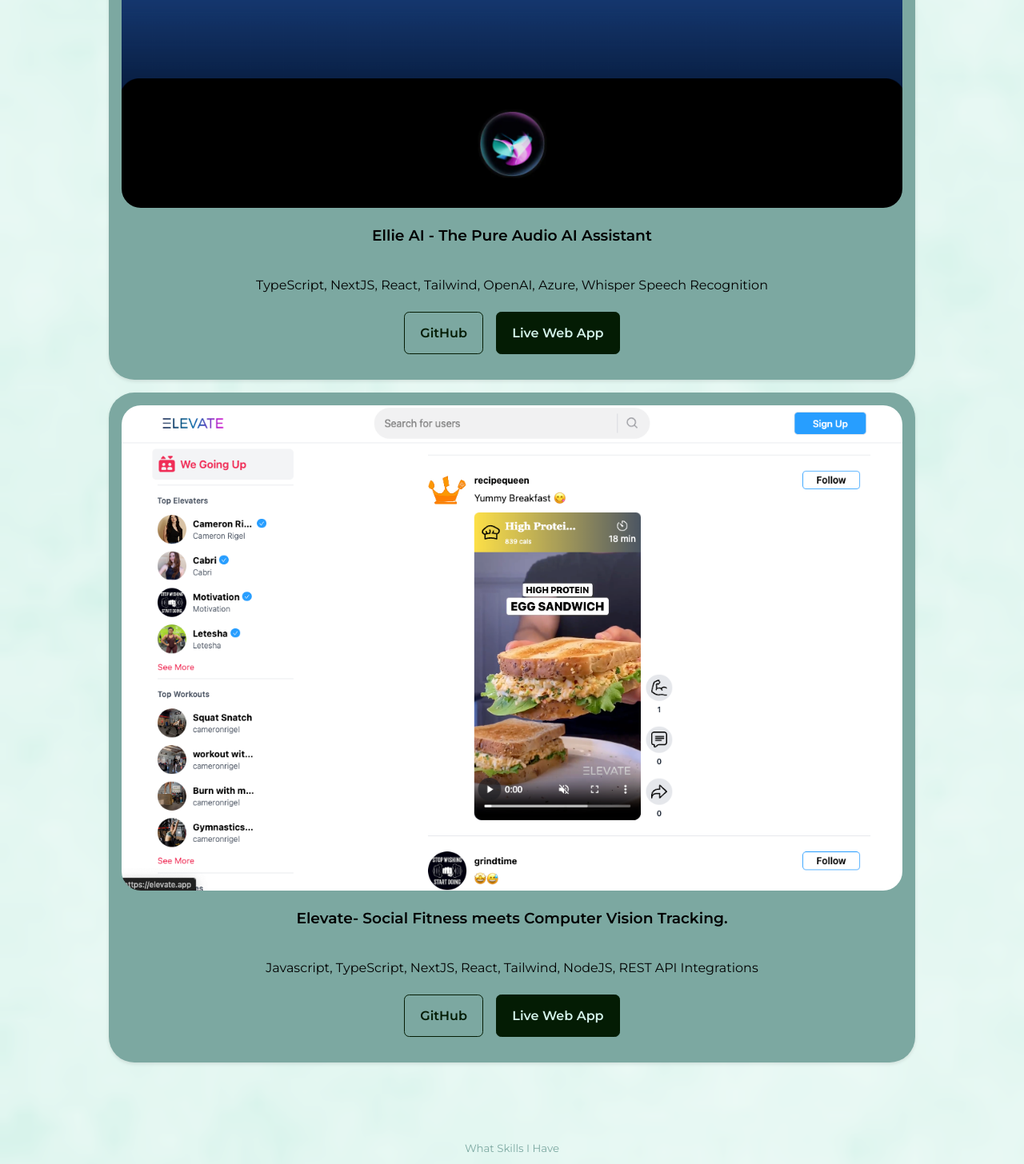
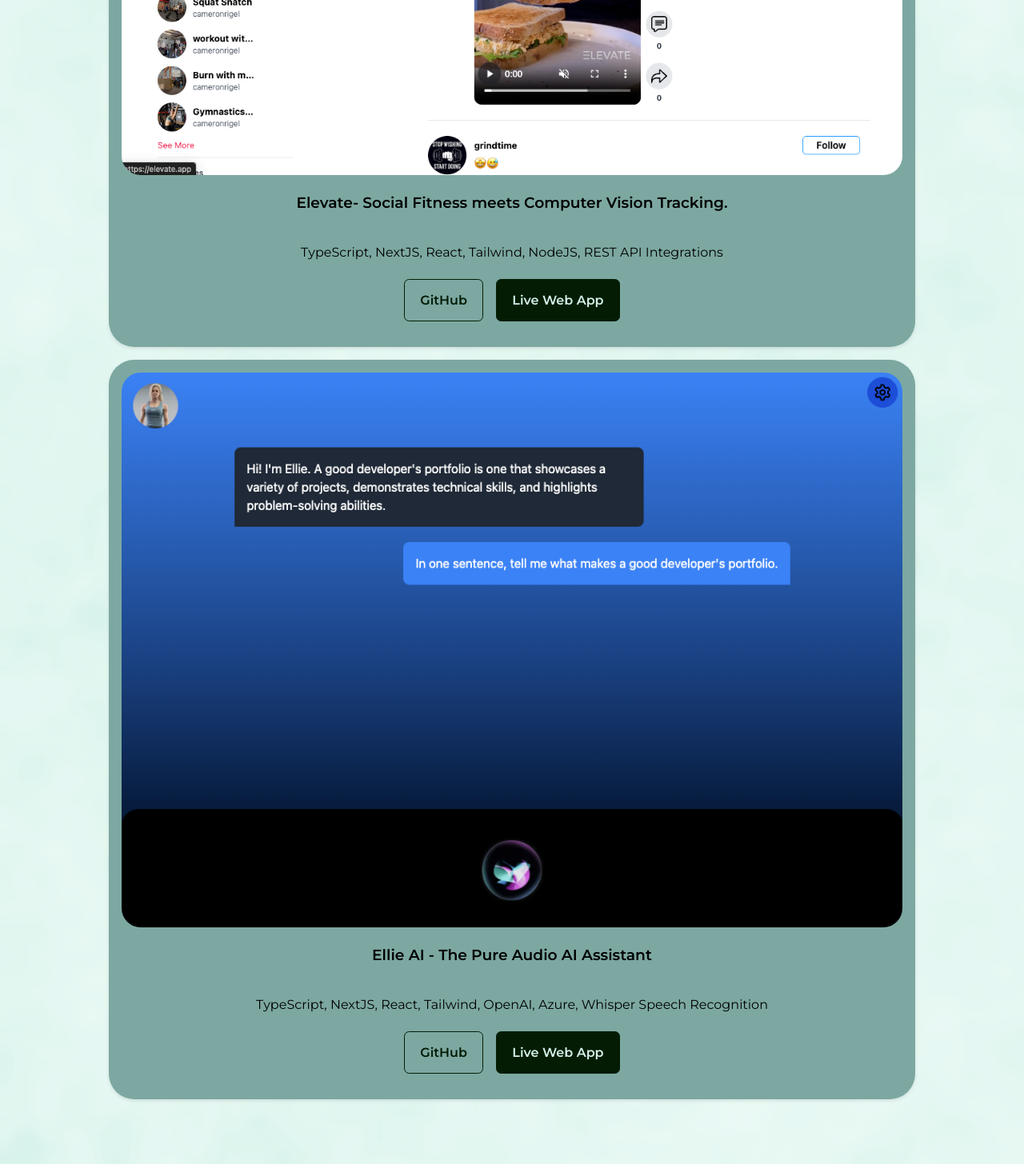
Before and after one commit to TheForeverOptimist/react-portfolio, a React (Create React App) app: page / in a window 1280 px wide. Shown: the part 2915-4371 px from the top of the page at 80% size. Built offline with nearby package versions, Linux system fonts and the light colour scheme.

Commit message:
updated portfolio images with new project

```diff
--- a/src/components/portfolio/portfolio.jsx
+++ b/src/components/portfolio/portfolio.jsx
@@ -1,7 +1,7 @@
 import React from "react";
 import "./portfolio.css";
-import IMG3 from "../../assets/Webapp_preview.png";
-import IMG2 from "../../assets/ellieai_preview.png";
+import IMG2 from "../../assets/Webapp_preview.png";
+import IMG3 from "../../assets/ellieai-preview.png";
 import IMG1 from "../../assets/orangedoc_preview.png";
 
 const data = [
@@ -17,16 +17,16 @@
   {
     id: 2,
     image: IMG2,
-    title: "Ellie AI - The Pure Audio AI Assistant",
-    info: "TypeScript, NextJS, React, Tailwind, OpenAI, Azure, Whisper Speech Recognition",
+    title: "Elevate- Social Fitness meets Computer Vision Tracking.",
+    info: "TypeScript, NextJS, React, Tailwind, NodeJS, REST API Integrations",
     github: "https://github.com/Elevate-Inc/elevate-web-app",
     demo: "https://elevate.app",
   },
   {
     id: 3,
     image: IMG3,
-    title: "Elevate- Social Fitness meets Computer Vision Tracking.",
-    info: "Javascript, TypeScript, NextJS, React, Tailwind, NodeJS, REST API Integrations",
+    title: "Ellie AI - The Pure Audio AI Assistant",
+    info: "TypeScript, NextJS, React, Tailwind, OpenAI, Azure, Whisper Speech Recognition",
     github: "https://github.com/Elevate-Inc/elevate-web-app",
     demo: "https://elevate.app",
   },
```
Also changed, not shown: src/assets/ellieai-preview.png (added), src/assets/ellieai_preview.png (deleted).
